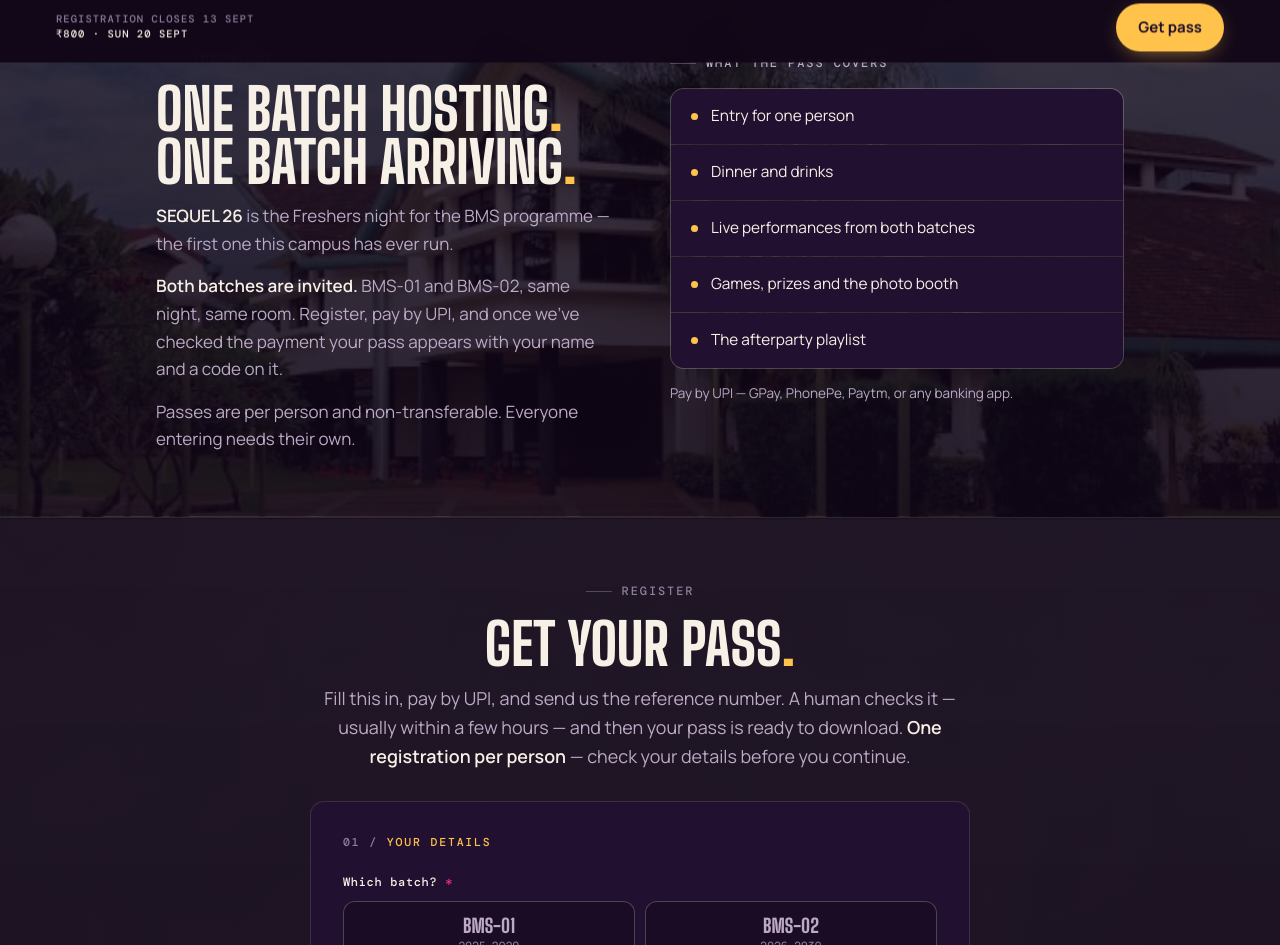
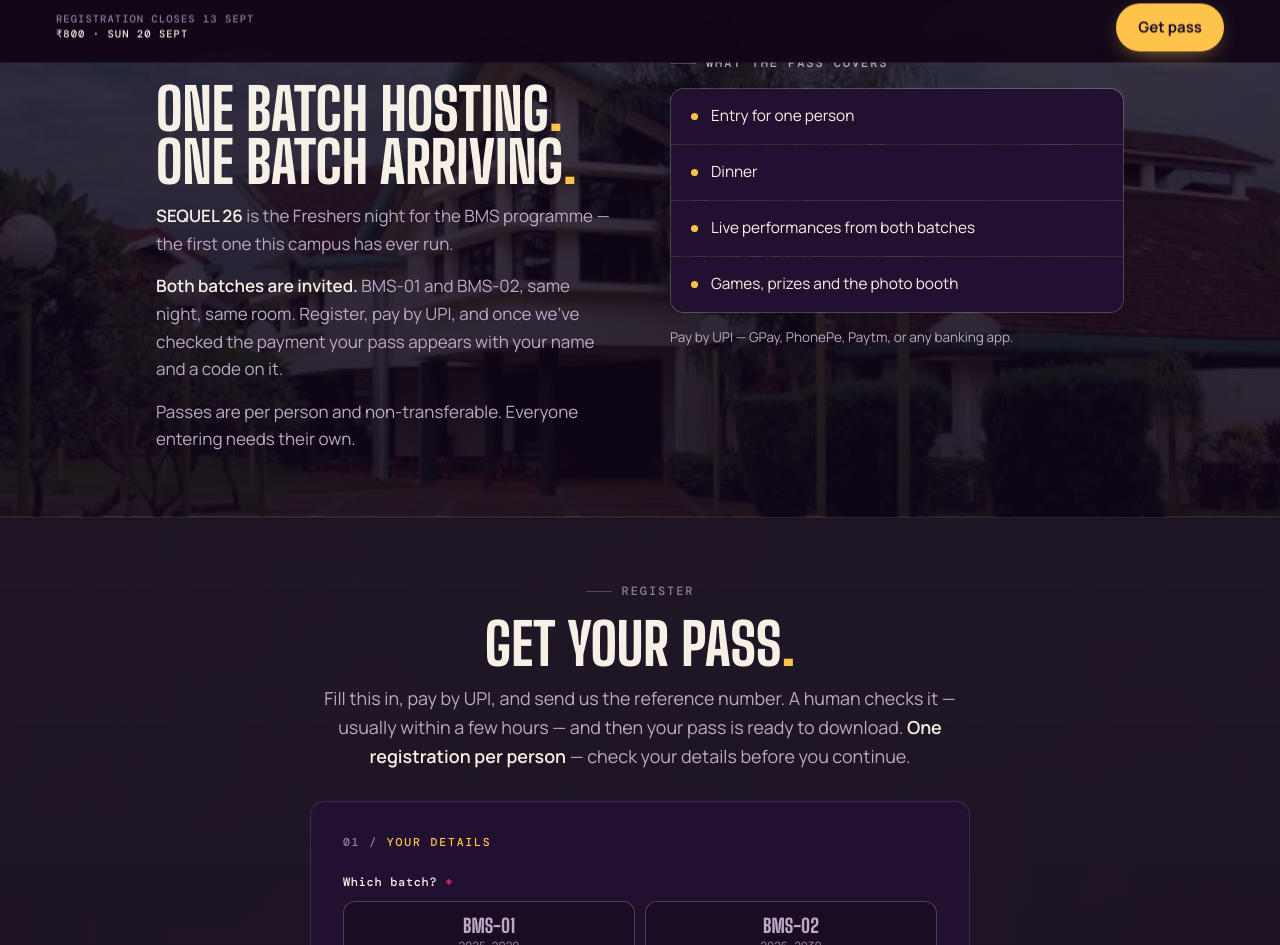
Before and after one commit to JEETJHAWAR/sequel26, a plain HTML site: page index.html in a window 1280 px wide. Shown: the part 816-1761 px from the top of the page. Drawn offline with Linux system fonts and the light colour scheme; no server answers.

Commit message:
Pass covers: Dinner (not drinks), no afterparty playlist line
Co-Authored-By: Claude Fable 5.1 <noreply@anthropic.com>

```diff
--- a/index.html
+++ b/index.html
@@ -627,10 +627,9 @@ const PAYEES = {
 
 const INCLUDES = [
   "Entry for one person",
-  "Dinner and drinks",
+  "Dinner",
   "Live performances from both batches",
-  "Games, prizes and the photo booth",
-  "The afterparty playlist"
+  "Games, prizes and the photo booth"
 ];
 
 /* =====================================================================
```
